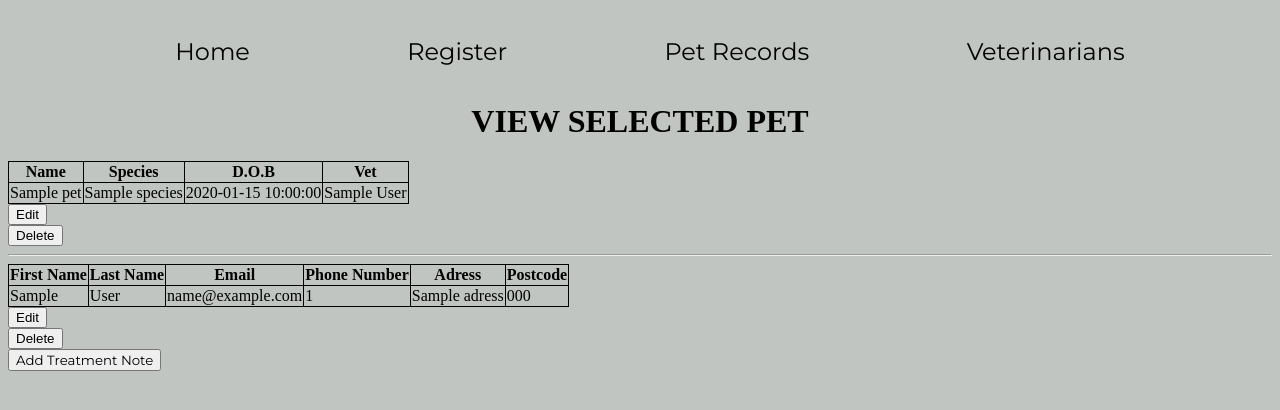
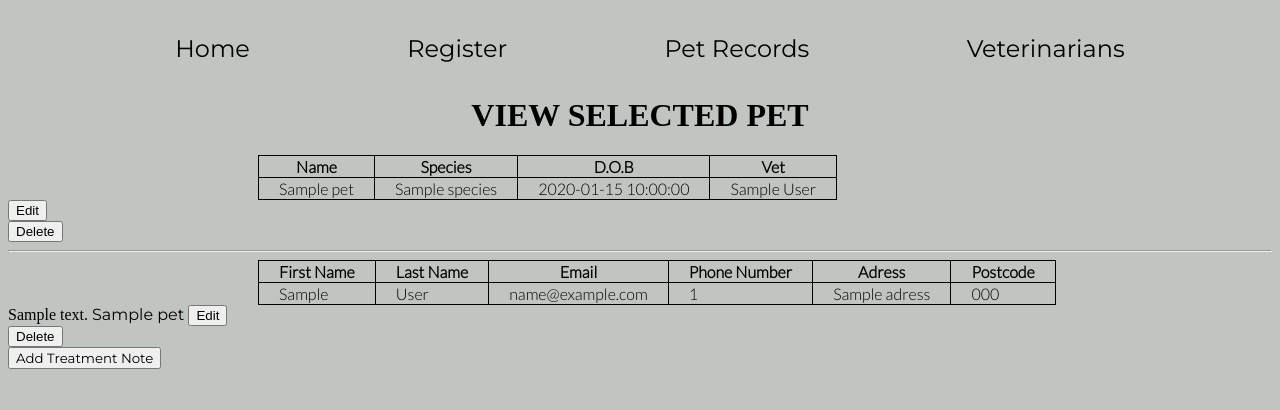
Before and after one commit to ElinVS/vet_management_project, a Flask app: page /pets/1 in a window 1280 px wide. Shown: the top 410 px of the page. Run offline with Flask 2, Linux system fonts and the light colour scheme; a database or web service that is not in the repository returns one stand-in record (values such as "Sample title"); some libraries are stand-ins or nearby versions.

Commit message:
re did my design

```diff
--- a/controllers/pets_controller.py
+++ b/controllers/pets_controller.py
@@ -4,9 +4,11 @@ from flask import Blueprint, Flask, redirect, render_template, request
 from models.pet import Pet
 from models.owner import Owner
 from models.vet import Vet
+from models.note import Note
 from repositories import pet_repository
 from repositories import owner_repository
 from repositories import vet_repository
+from repositories import note_repository
 
 
 pets_blueprint = Blueprint("pets", __name__)
@@ -43,7 +45,10 @@ def view_all_pets():
 @pets_blueprint.route('/pets/<id>', methods=['GET'])
 def view_selected_pet(id):
     pet = pet_repository.select(id)
-    return render_template('/pets/view_selected.html', pet=pet)
+    owner = owner_repository.select(id)
+    pets = owner_repository.select_pets_of_owner(owner)
+    notes = note_repository.filter_notes_by_pet(pet)
+    return render_template('/pets/view_selected.html', pet=pet, owner=owner, pets=pets, notes=notes)
 
 
 @pets_blueprint.route('/pets/<id>/edit')
--- a/db/pet_data.sql
+++ b/db/pet_data.sql
@@ -34,5 +34,5 @@ CREATE TABLE pets (
 CREATE TABLE notes (
     id SERIAL PRIMARY KEY,
     note TEXT,
-    pet_id INT NOT NULL REFERENCES pets(id)
+    pet_id INT NOT NULL REFERENCES pets(id) ON DELETE CASCADE
 );
--- a/repositories/note_repository.py
+++ b/repositories/note_repository.py
@@ -1,6 +1,8 @@
 from db.run_sql import run_sql
 from models.note import Note
 from models.pet import Pet
+
+import repositories.pet_repository as pet_repository
 
 
 def save(note):
@@ -9,3 +11,19 @@ def save(note):
     results = run_sql(sql, values)
     id = results[0]['id']
     note.id = id
+
+
+def filter_notes_by_pet(pet):
+    notes = []
+
+    sql = "SELECT notes.* FROM notes INNER JOIN pets on notes.pet_id = pets.id WHERE pets.id = %s"
+    values = [pet.id]
+    results = run_sql(sql,values)
+
+    for result in results:
+        pet = pet_repository.select(result["pet_id"])
+
+        note_object = Note(result['note'],pet, result['id'])
+        notes.append(note_object)
+
+    return notes
--- a/repositories/owner_repository.py
+++ b/repositories/owner_repository.py
@@ -1,5 +1,9 @@
 from db.run_sql import run_sql
 from models.owner import Owner
+from models.pet import Pet
+
+import repositories.vet_repository as vet_repository
+
 
 def save(owner):
     sql = "INSERT INTO owners (first_name, last_name, email, phone_number, adress, postcode, registered) VALUES (%s, %s, %s, %s, %s, %s, %s) RETURNING id"
@@ -42,3 +46,15 @@ def update(owner):
     sql = "UPDATE owners SET (first_name, last_name, email, phone_number, adress, postcode, registered) = (%s, %s, %s, %s, %s, %s, %s)  WHERE id = %s"
     values = [owner.first_name, owner.last_name, owner.email, owner.phone_number, owner.adress, owner.postcode, owner.registered, owner.id]
     run_sql(sql, values)
+
+def select_pets_of_owner(owner):
+    pets = []
+    sql = "SELECT pets.* FROM pets INNER JOIN owners ON pets.owner_id = owners.id WHERE owners.id = %s"
+    values = [owner.id]
+    results = run_sql(sql, values)
+
+    for result in results:
+        vet = vet_repository.select(result["vet_id"])
+        pet_object = Pet(result['name'], result['species'], result['dob'], owner, vet, result['id'])
+        pets.append(pet_object)
+    return pets
--- a/static/css/style.css
+++ b/static/css/style.css
@@ -11,7 +11,7 @@ body {
     flex-direction: row;
     width: 100%;
     text-align: center;
-    font-family: 'Poppins', sans-serif;
+    font-family: 'Montserrat', sans-serif;
     font-size: x-large;
     padding: 10px;
     /* min-height: 100px;  */
@@ -25,6 +25,10 @@ body {
 table, th, td {
     border: 1px solid black;
     border-collapse: collapse;
+    padding-left: 20px;
+    padding-right: 20px;
+    font-family: 'Lato', sans-serif;
+    margin-left: 250px;
 }
 
 .register {
@@ -134,7 +138,7 @@ h1 {
     background-size: cover;
     background-repeat: no-repeat;
     border-radius: 10px;
-    box-shadow:5px 5px 5px 5px #b8bcb9;
+    /* box-shadow:5px 5px 5px 5px #b8bcb9; */
 
 }
 
@@ -142,7 +146,7 @@ h1 {
     width:250px;
     height:250px;
     background: url('/static/images/littlebulldog.jpg');
-    background-position: top;
+    background-position: bottom;
     background-size: cover;
     background-repeat: no-repeat;
     border-radius: 10px;
--- a/templates/notes/add_note.html
+++ b/templates/notes/add_note.html
@@ -1,8 +1,8 @@
 {% extends "base.html" %}
 {% block content %}
 
-<form action="/pets/{{pet.id}}" method="post">
-    <textarea name="notes" id="notes" cols="30" rows="10"></textarea>
+<form action="/notes/pets/{{pet.id}}" method="post">
+    <textarea name="note" id="note" cols="30" rows="10"></textarea>
     <input type="submit" value="Add Treatment Note">
 </form>
 
--- a/templates/pets/view_selected.html
+++ b/templates/pets/view_selected.html
@@ -62,6 +62,22 @@
 
 </table>
 
+{% for note in notes%}
+
+{{note.note}}
+
+{% endfor %}
+
+
+
+
+{% for animal in pets %}
+
+    <a href="/pets/{{ animal.id }}">{{ animal.name }} </a>
+
+
+{% endfor %}
+
 
 <a href="/owners/{{ pet.owner.id }}/edit/pet/{{pet.id}}"> <button type="submit">Edit</button></a>
 
@@ -72,7 +88,7 @@
 
 
 
-<a href="/notes/add_note"><button type="menu"</button>Add Treatment Note</a>
+<a href="/pets/{{pet.id}}/notes/add_note"><button type="menu"</button>Add Treatment Note</a>
 
 
 
--- a/templates/vets/view_selected.html
+++ b/templates/vets/view_selected.html
@@ -7,6 +7,7 @@
     <tr>
         <th>First Name</th>
         <th>Last Name</th>
+        <th>Speciality</th>
     </tr>
 
     <tr>
@@ -24,7 +25,7 @@
         <input type="submit" value="Delete">
     </form>
 
-<h3>Pets assigned to Vet</h3>
+<h3>Pets assigned to {{vet.first_name}} {{vet.last_name}}</h3>
 
     {% for pet in pets %}
 
```
Also changed, not shown: controllers/notes_controller.py (+7 -6 lines), static/css/login.css (+6 -7 lines), static/images/whitecat2.jpg (added), static/images/yellowdog.jpg (added).
